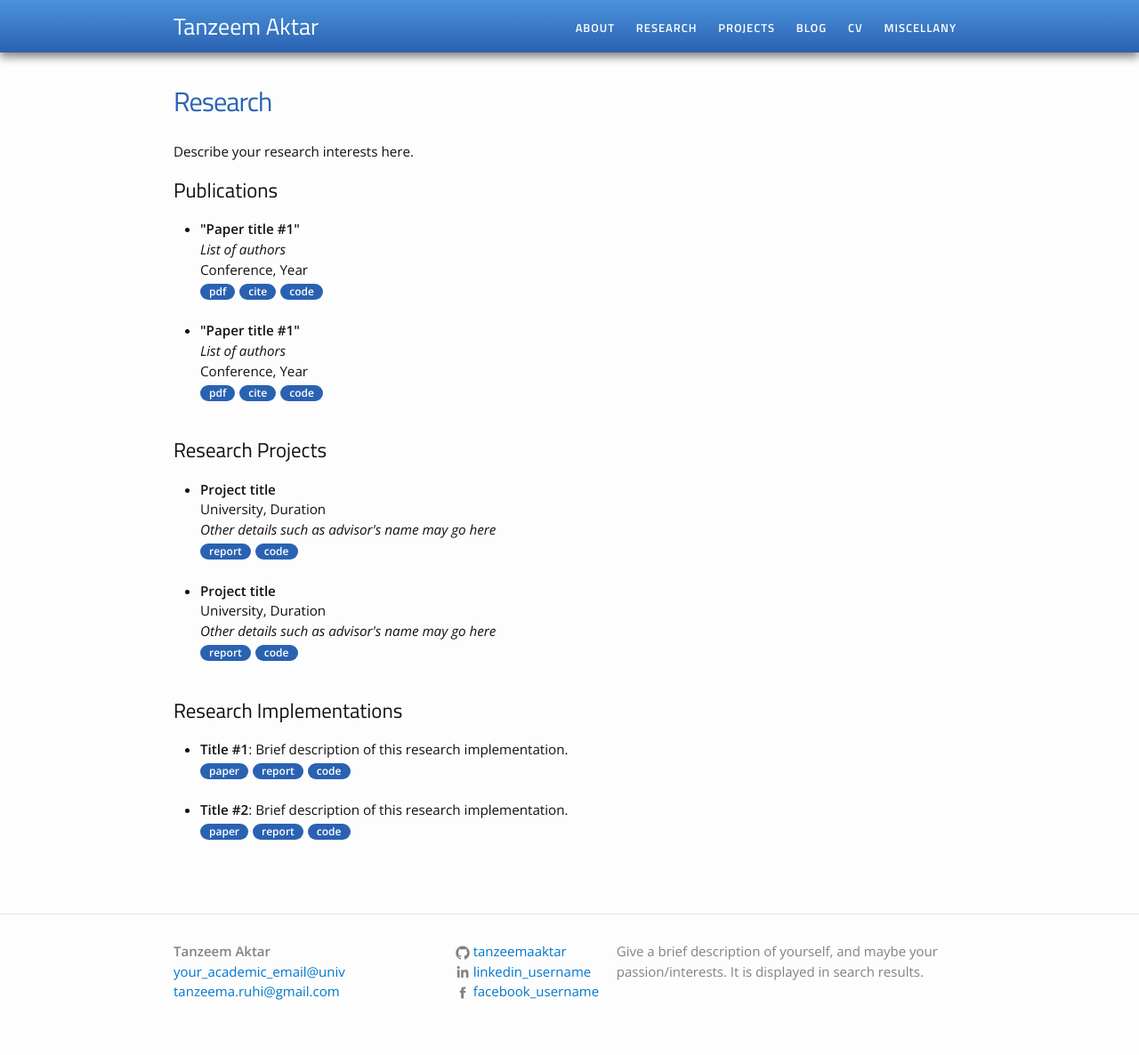
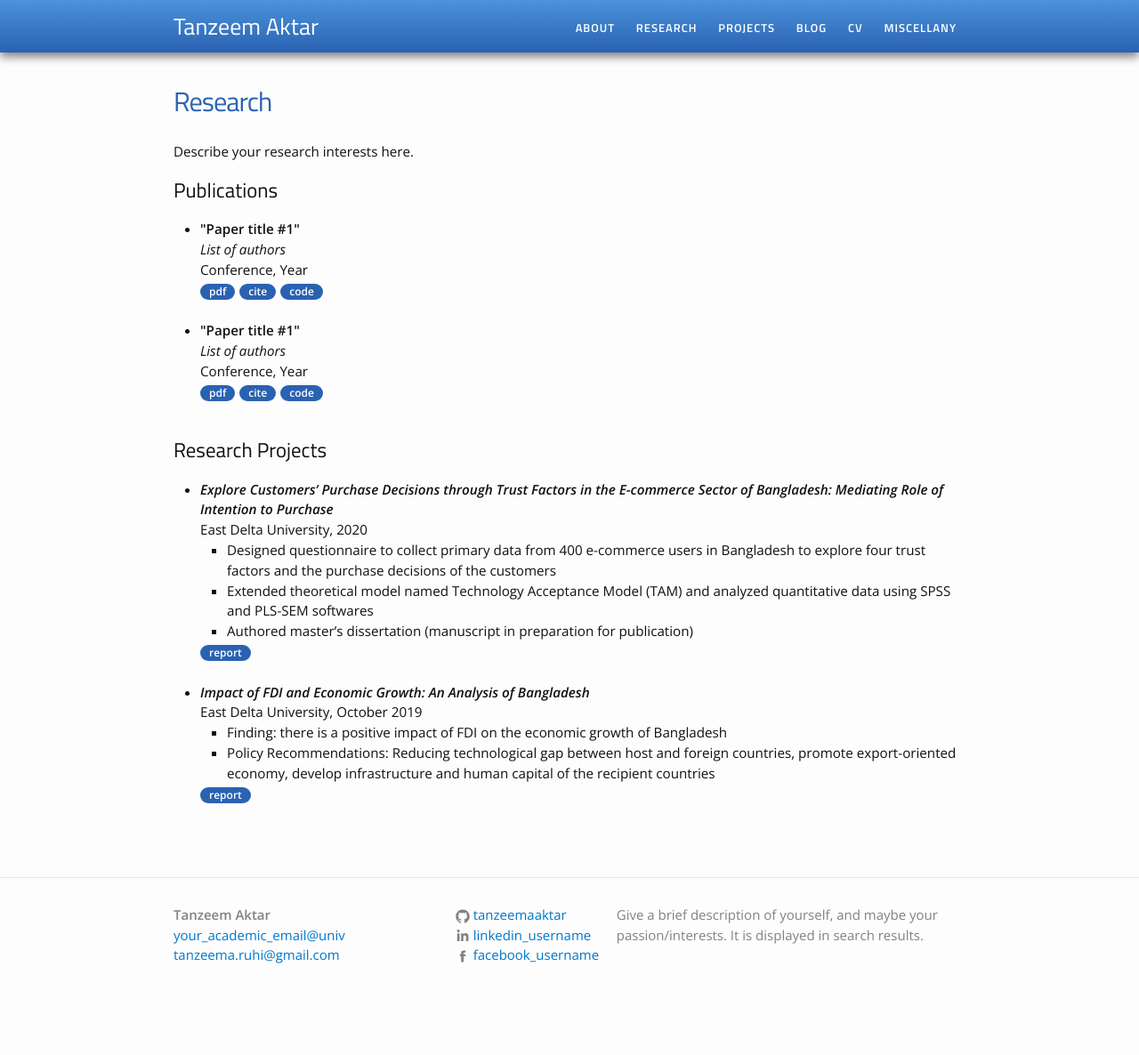
Before and after one commit to tanzeemaaktar/tanzeemaaktar.github.io, a Jekyll site: the page built from research.md, in a window 1280 px wide. Shown: the whole page at 89% size. Built offline with Jekyll 4.4.1, drawn with Linux system fonts in a browser that asks for light colours; after the commit the page ends 1145 px from its top, so only the background shows below that.

Commit message:
Updated research

```diff
--- a/research.md
+++ b/research.md
@@ -25,27 +25,22 @@ Describe your research interests here.
 <h2>Research Projects</h2>
 <ul>
 	<li>
-		<b>Project title</b><br>
-		University, Duration<br>
-		<i>Other details such as advisor's name may go here</i><br>
-		<a href=""><div class="color-button">report</div></a><a href=""><div class="color-button">code</div></a>
+		<b><i>Explore Customers’ Purchase Decisions through Trust Factors in the E-commerce Sector of Bangladesh: Mediating Role of Intention to Purchase</i></b><br>
+		East Delta University, 2020<br>
+		<ul style="list-style-type:square">
+			<li>Designed questionnaire to collect primary data from 400 e-commerce users in Bangladesh to explore four trust factors and the purchase decisions of the customers</li>
+			<li>Extended  theoretical model named Technology Acceptance Model (TAM) and analyzed quantitative data using SPSS and PLS-SEM softwares</li>
+			<li>Authored master’s dissertation (manuscript in preparation for publication)</li>
+		</ul>
+		<a href=""><div class="color-button">report</div></a>
 	</li><br>
 	<li>
-		<b>Project title</b><br>
-		University, Duration<br>
-		<i>Other details such as advisor's name may go here</i><br>
-		<a href=""><div class="color-button">report</div></a><a href=""><div class="color-button">code</div></a>
+		<b><i>Impact of FDI and Economic Growth: An Analysis of Bangladesh</i></b><br>
+		East Delta University, October 2019<br>
+		<ul style="list-style-type:square">
+			<li>Finding: there is a positive impact of FDI on the economic growth of Bangladesh</li>
+			<li>Policy Recommendations: Reducing technological gap between host and foreign countries, promote export-oriented economy, develop infrastructure and human capital of the recipient countries</li>
+		</ul>
+		<a href=""><div class="color-button">report</div></a>
 	</li><br>
 </ul>
-
-<h2>Research Implementations</h2>
-<ul>
-	<li>
-		<b>Title #1</b>: Brief description of this research implementation.<br>
-		<a href=""><div class="color-button">paper</div></a><a href=""><div class="color-button">report</div></a><a href=""><div class="color-button">code</div></a>
-	</li><br>
-	<li>
-		<b>Title #2</b>: Brief description of this research implementation.<br>
-		<a href=""><div class="color-button">paper</div></a><a href=""><div class="color-button">report</div></a><a href=""><div class="color-button">code</div></a>
-	</li><br>
-</ul>
```
